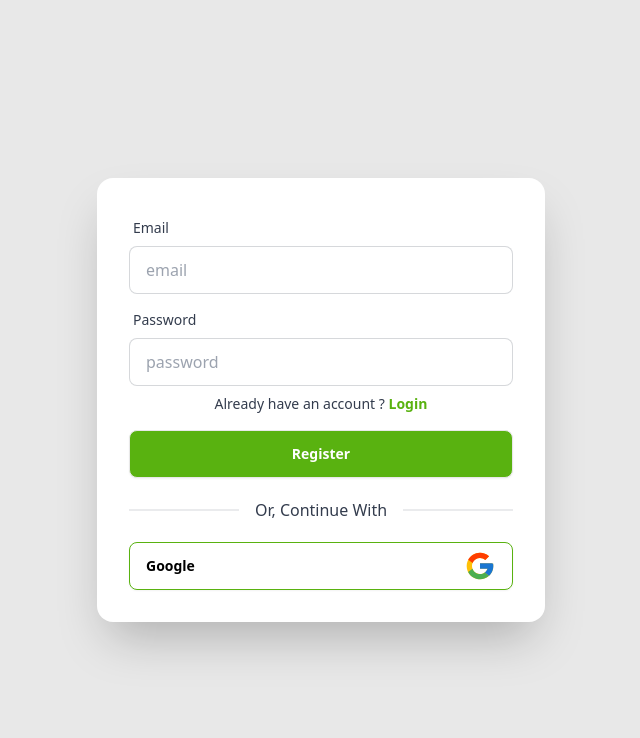
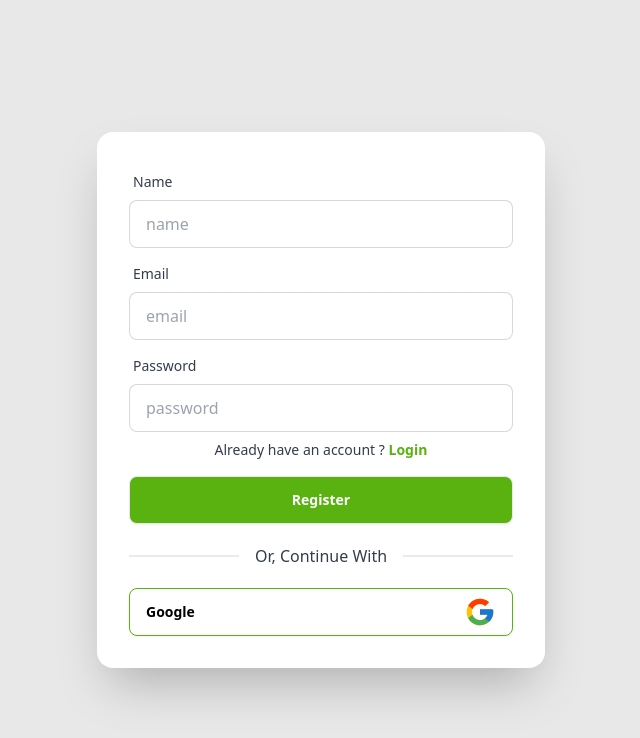
Before and after one commit to mdsajalali/MediaCenter-Frontend, a React (Vite) app: page /register in a window 1280 px wide. Shown: the top 738 px of the page, without its empty margins (319-959 px from the left). Built offline with nearby package versions, Linux system fonts and the light colour scheme; no server answers.

Commit message:
firebase register added

```diff
--- /dev/null
+++ b/src/Firebase/firebase.config.js
@@ -0,0 +1,13 @@
+import { initializeApp } from "firebase/app";
+
+const firebaseConfig = {
+  apiKey: "AIzaSyD_oG6T-w2bla1MmH6L2dQXjuvyYeMqfws",
+  authDomain: "media-center-6f07d.firebaseapp.com",
+  projectId: "media-center-6f07d",
+  storageBucket: "media-center-6f07d.appspot.com",
+  messagingSenderId: "484295673188",
+  appId: "1:484295673188:web:ebb7bdb6331313d1eca671",
+};
+
+const app = initializeApp(firebaseConfig);
+export default app;
--- /dev/null
+++ b/src/hooks/useAuth.jsx
@@ -0,0 +1,9 @@
+import { useContext } from "react";
+import { AuthContext } from "../providers/AuthProviders";
+
+const useAuth = () => {
+  const authUtils = useContext(AuthContext);
+  return authUtils;
+};
+
+export default useAuth;
--- a/src/main.jsx
+++ b/src/main.jsx
@@ -1,11 +1,14 @@
-import React from 'react'
-import ReactDOM from 'react-dom/client'
-import './index.css'
-import router from './routes/Routes.jsx';
-import { RouterProvider } from 'react-router-dom';
+import React from "react";
+import ReactDOM from "react-dom/client";
+import { RouterProvider } from "react-router-dom";
+import "./index.css";
+import AuthProviders from "./providers/AuthProviders.jsx";
+import router from "./routes/Routes.jsx";
 
 ReactDOM.createRoot(document.getElementById("root")).render(
   <React.StrictMode>
-    <RouterProvider router={router} />
+    <AuthProviders>
+      <RouterProvider router={router} />
+    </AuthProviders>
   </React.StrictMode>
 );
--- a/src/pages/Register.jsx
+++ b/src/pages/Register.jsx
@@ -1,11 +1,42 @@
 import { FcGoogle } from "react-icons/fc";
 import { NavLink } from "react-router-dom";
+import useAuth from "../hooks/useAuth";
 
 const Register = () => {
+  const { createUser } = useAuth();
+
+  const handleRegister = (e) => {
+    e.preventDefault();
+    const form = e.target;
+    const name = form.name.value;
+    const email = form.email.value;
+    const password = form.password.value;
+    const userInfo = { name, email, password };
+    console.log(userInfo);
+    createUser(email, password)
+      .then((result) => {
+        console.log(result.user);
+      })
+      .catch((error) => {
+        console.log(error.message);
+      });
+  };
   return (
     <div className="min-h-screen bg-base-200 flex justify-center items-center px-4">
       <div className="card flex-shrink-0 w-full max-w-md shadow-2xl bg-base-100">
-        <form className="card-body">
+        <form className="card-body" onSubmit={handleRegister}>
+          <div className="form-control">
+            <label className="label">
+              <span className="label-text">Name</span>
+            </label>
+            <input
+              type="text"
+              placeholder="name"
+              className="input input-bordered"
+              required
+              name="name"
+            />
+          </div>
           <div className="form-control">
             <label className="label">
               <span className="label-text">Email</span>
@@ -15,6 +46,7 @@ const Register = () => {
               placeholder="email"
               className="input input-bordered"
               required
+              name="email"
             />
           </div>
           <div className="form-control">
@@ -26,6 +58,7 @@ const Register = () => {
               placeholder="password"
               className="input input-bordered"
               required
+              name="password"
             />
           </div>
           <p className="text-center text-sm">
--- /dev/null
+++ b/src/providers/AuthProviders.jsx
@@ -0,0 +1,48 @@
+import {
+  createUserWithEmailAndPassword,
+  getAuth,
+  onAuthStateChanged,
+  signInWithEmailAndPassword,
+  signOut,
+} from "firebase/auth";
+import { createContext, useEffect, useState } from "react";
+import app from "../Firebase/Firebase.config";
+const auth = getAuth(app);
+export const AuthContext = createContext(null);
+
+const AuthProviders = ({ children }) => {
+  const [user, setUser] = useState(null);
+  const [loading, setLoading] = useState(true);
+
+  const createUser = (email, password) => {
+    setLoading(true);
+    return createUserWithEmailAndPassword(auth, email, password);
+  };
+
+  const loginUser = (email, password) => {
+    setLoading(true);
+    return signInWithEmailAndPassword(auth, email, password);
+  };
+
+  const logOut = () => {
+    setLoading(true);
+    return signOut();
+  };
+
+  useEffect(() => {
+    const subscribe = onAuthStateChanged(auth, (currentUser) => {
+      setLoading(false);
+      setUser(currentUser);
+    });
+    return () => {
+      return subscribe();
+    };
+  }, []);
+
+  const userInfo = { user, loading, createUser, loginUser, logOut };
+  return (
+    <AuthContext.Provider value={userInfo}>{children}</AuthContext.Provider>
+  );
+};
+
+export default AuthProviders;
```
